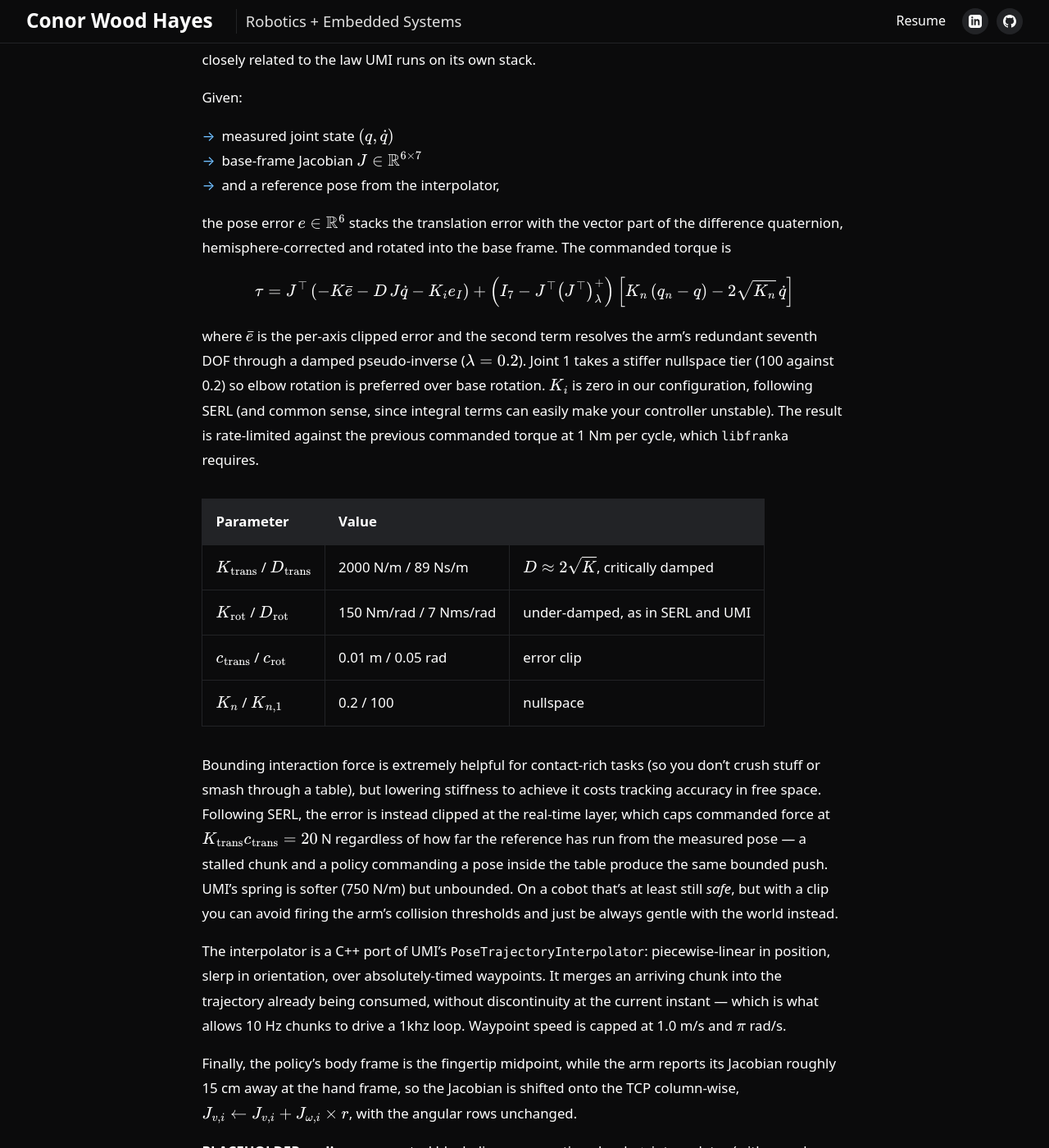
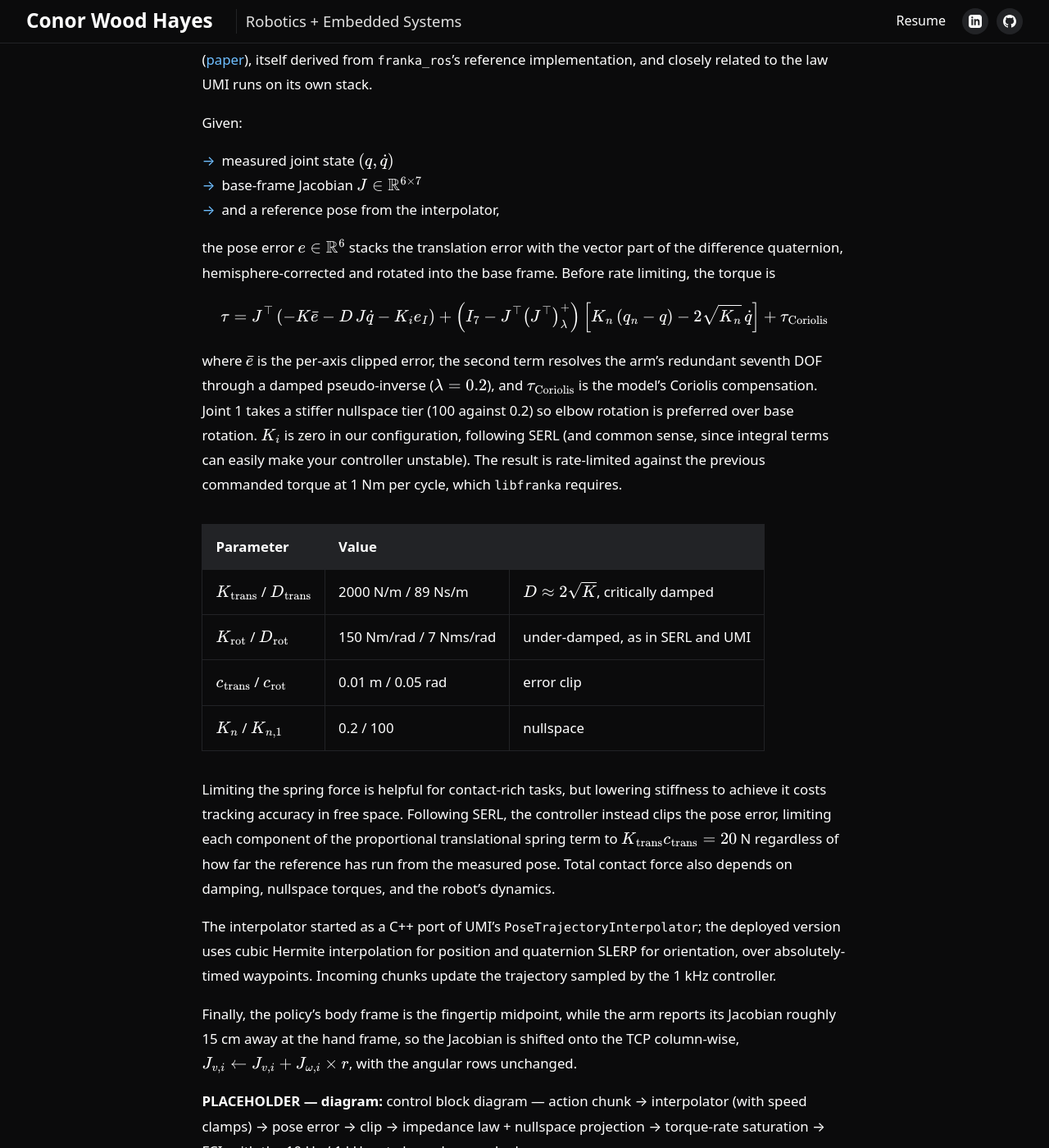
Before and after one commit to cwoodhayes/cwoodhayes.github.io, a Jekyll site: the page built from _projects/PolyUMI_final.md, in a window 1280 px wide and 1400 px high, scrolled down 14026 px. Shown: the whole window at 82% size. Built offline with Jekyll 4.4.1, drawn with Linux system fonts in a browser that asks for light colours; some of the changed text lies outside the part shown.

Commit message:
docs: correct PolyUMI controller description

```diff
--- a/_projects/PolyUMI_final.md
+++ b/_projects/PolyUMI_final.md
@@ -213,20 +213,20 @@ All machines (except the laptop) are synchronized using NTP with `chrony`, to en
 
 ### Control: the Cartesian impedance controller
 
-PolyUMI follows the two-layer hierarchy standard for this setting: the policy emits an action chunk of absolutely-timed end-effector waypoints at roughly 10 Hz, and a real-time controller tracks it at 1 kHz. I have released [the impedance controller](https://github.com/cwoodhayes/franka_streaming_impedance_controller) as open source, which is adapted from [SERL's Franka impedance controller](https://github.com/rail-berkeley/serl_franka_controllers) ([paper](https://arxiv.org/abs/2401.16013)), itself derived from `franka_ros`'s reference implementation, and closely related to the law UMI runs on its own stack.
+PolyUMI follows the two-layer hierarchy standard for this setting: the policy produces chunks of absolutely-timed end-effector waypoints on a roughly 10 Hz time grid, and a real-time controller samples the interpolated reference at 1 kHz. New chunks arrive asynchronously. I have released [the impedance controller](https://github.com/cwoodhayes/franka_streaming_impedance_controller) as open source, which is adapted from [SERL's Franka impedance controller](https://github.com/rail-berkeley/serl_franka_controllers) ([paper](https://arxiv.org/abs/2401.16013)), itself derived from `franka_ros`'s reference implementation, and closely related to the law UMI runs on its own stack.
 
 Given:
 - measured joint state $$(q, \dot{q})$$
 - base-frame Jacobian $$J \in \mathbb{R}^{6\times7}$$
 - and a reference pose from the interpolator,
 
-the pose error $$e \in \mathbb{R}^6$$ stacks the translation error with the vector part of the difference quaternion, hemisphere-corrected and rotated into the base frame. The commanded torque is
+the pose error $$e \in \mathbb{R}^6$$ stacks the translation error with the vector part of the difference quaternion, hemisphere-corrected and rotated into the base frame. Before rate limiting, the torque is
 
 $$
-\tau = J^\top\left(-K\bar{e} - D\,J\dot{q} - K_i e_I\right) + \left(I_7 - J^\top \left(J^\top\right)^{+}_{\lambda}\right)\left[K_n\left(q_n - q\right) - 2\sqrt{K_n}\,\dot{q}\right]
+\tau = J^\top\left(-K\bar{e} - D\,J\dot{q} - K_i e_I\right) + \left(I_7 - J^\top \left(J^\top\right)^{+}_{\lambda}\right)\left[K_n\left(q_n - q\right) - 2\sqrt{K_n}\,\dot{q}\right] + \tau_{\mathrm{Coriolis}}
 $$
 
-where $$\bar{e}$$ is the per-axis clipped error and the second term resolves the arm's redundant seventh DOF through a damped pseudo-inverse ($$\lambda = 0.2$$). Joint 1 takes a stiffer nullspace tier (100 against 0.2) so elbow rotation is preferred over base rotation. $$K_i$$ is zero in our configuration, following SERL (and common sense, since integral terms can easily make your controller unstable). The result is rate-limited against the previous commanded torque at 1 Nm per cycle, which `libfranka` requires.
+where $$\bar{e}$$ is the per-axis clipped error, the second term resolves the arm's redundant seventh DOF through a damped pseudo-inverse ($$\lambda = 0.2$$), and $$\tau_{\mathrm{Coriolis}}$$ is the model's Coriolis compensation. Joint 1 takes a stiffer nullspace tier (100 against 0.2) so elbow rotation is preferred over base rotation. $$K_i$$ is zero in our configuration, following SERL (and common sense, since integral terms can easily make your controller unstable). The result is rate-limited against the previous commanded torque at 1 Nm per cycle, which `libfranka` requires.
 
 | Parameter | Value | |
 |---|---|---|
@@ -235,9 +235,9 @@ where $$\bar{e}$$ is the per-axis clipped error and the second term resolves the
 | $$c_{\mathrm{trans}}$$ / $$c_{\mathrm{rot}}$$ | 0.01 m / 0.05 rad | error clip |
 | $$K_n$$ / $$K_{n,1}$$ | 0.2 / 100 | nullspace |
 
-Bounding interaction force is extremely helpful for contact-rich tasks (so you don't crush stuff or smash through a table), but lowering stiffness to achieve it costs tracking accuracy in free space. Following SERL, the error is instead clipped at the real-time layer, which caps commanded force at $$K_{\mathrm{trans}} c_{\mathrm{trans}} = 20$$ N regardless of how far the reference has run from the measured pose — a stalled chunk and a policy commanding a pose inside the table produce the same bounded push. UMI's spring is softer (750 N/m) but unbounded. On a cobot that's at least still _safe_, but with a clip you can avoid firing the arm's collision thresholds and just be always gentle with the world instead.
+Limiting the spring force is helpful for contact-rich tasks, but lowering stiffness to achieve it costs tracking accuracy in free space. Following SERL, the controller instead clips the pose error, limiting each component of the proportional translational spring term to $$K_{\mathrm{trans}} c_{\mathrm{trans}} = 20$$ N regardless of how far the reference has run from the measured pose. Total contact force also depends on damping, nullspace torques, and the robot's dynamics.
 
-The interpolator is a C++ port of UMI's `PoseTrajectoryInterpolator`: piecewise-linear in position, slerp in orientation, over absolutely-timed waypoints. It merges an arriving chunk into the trajectory already being consumed, without discontinuity at the current instant — which is what allows 10 Hz chunks to drive a 1khz loop. Waypoint speed is capped at 1.0 m/s and $$\pi$$ rad/s.
+The interpolator started as a C++ port of UMI's `PoseTrajectoryInterpolator`; the deployed version uses cubic Hermite interpolation for position and quaternion SLERP for orientation, over absolutely-timed waypoints. Incoming chunks update the trajectory sampled by the 1 kHz controller.
 
 Finally, the policy's body frame is the fingertip midpoint, while the arm reports its Jacobian roughly 15 cm away at the hand frame, so the Jacobian is shifted onto the TCP column-wise, $$J_{v,i} \leftarrow J_{v,i} + J_{\omega,i} \times r$$, with the angular rows unchanged.
 
```
